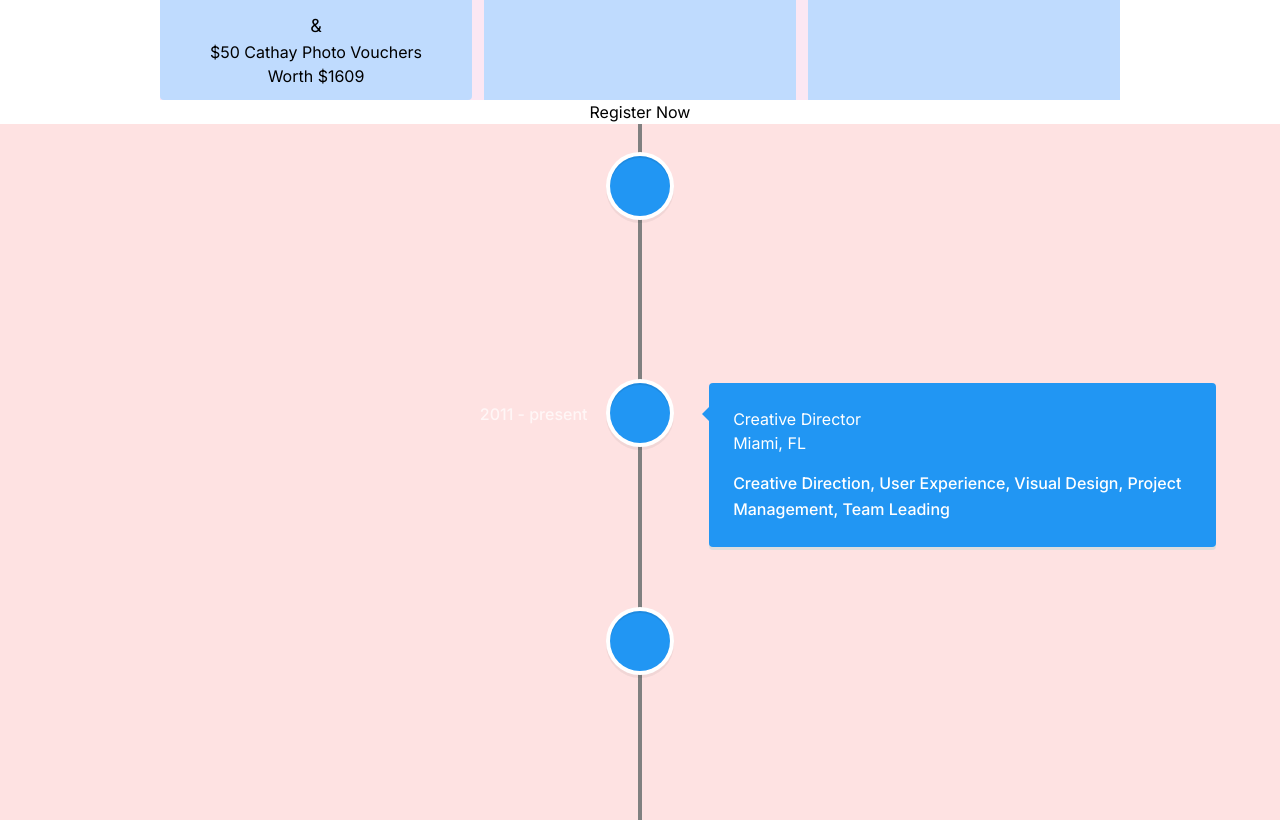
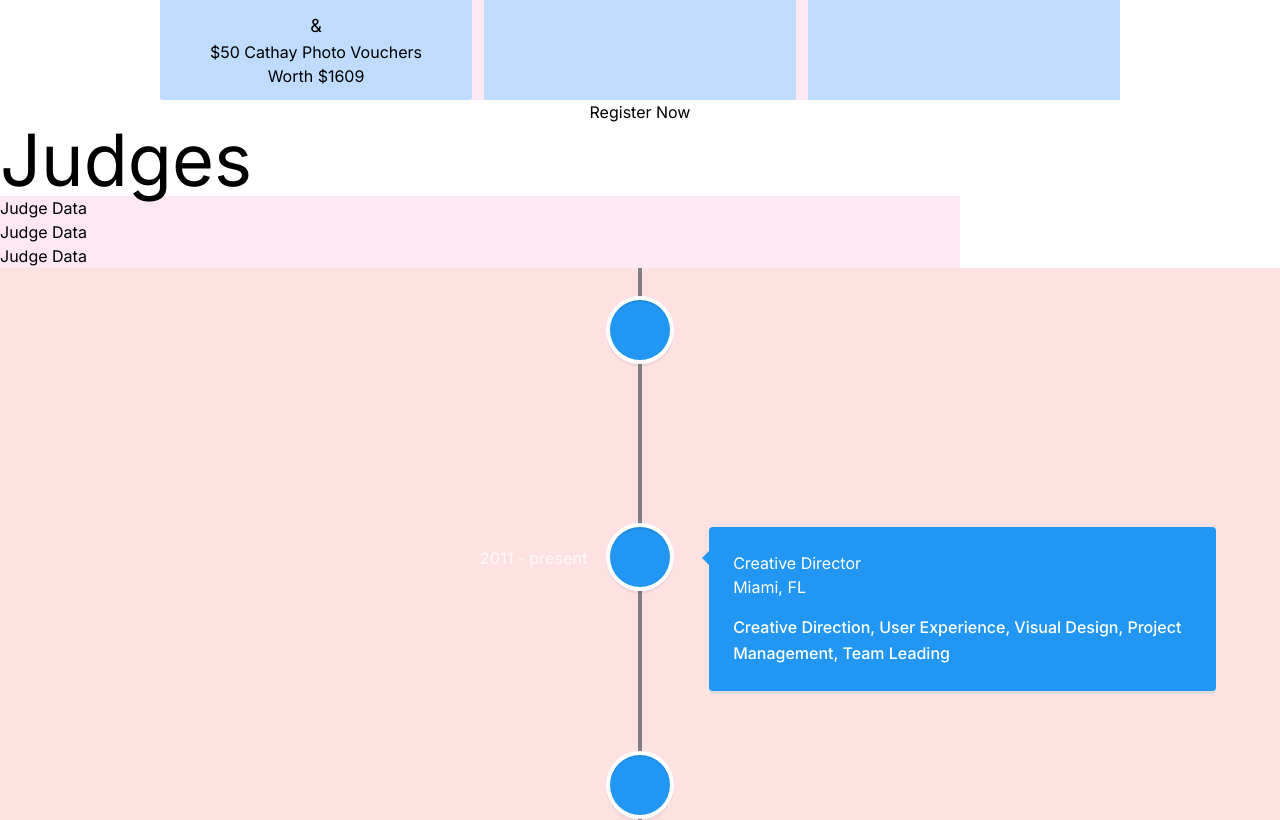
Before and after one commit to tanshiyu1999/montage2024, a Next.js app: page / in a window 1280 px wide. Shown: the part 1380-2200 px from the top of the page. Built offline with nearby package versions, Linux system fonts and the light colour scheme.

Commit message:
add favicon

```diff
--- a/app/layout.js
+++ b/app/layout.js
@@ -4,8 +4,9 @@ import "./globals.css";
 const inter = Inter({ subsets: ["latin"] });
 
 export const metadata = {
-  title: "Create Next App",
-  description: "Generated by create next app",
+  title: "Montage 2024",
+  description: "Montage 2024 is NUSPS's annual flagship event.",
+  image: "/montage-black.png"
 };
 
 export default function RootLayout({ children }) {
--- a/app/page.js
+++ b/app/page.js
@@ -3,13 +3,20 @@ import Landing from "./ui/landing";
 import Theme from "./ui/theme";
 import History from "./ui/history";
 import Timeline from "./ui/timeline";
+import Faq from "./ui/faq";
+import Judges from "./ui/judges";
+import { metadata } from "./layout";
+
+
 
 export default function Home() {
   return (
     <main>
       <Landing />
       <Theme />
+      <Judges />
       <Timeline />
       <History />
+      <Faq />
     </main>
   );}
--- /dev/null
+++ b/app/ui/faq.js
@@ -0,0 +1,13 @@
+import Image from "next/image";
+
+
+export default function Faq() {
+  return (
+    <div>
+      <h1>FAQ Details:</h1>
+      <p>In light of the qualitative and quantitative indicators as stated above, NUSPS has constructed a robust Frequently Asked Questions (FAQs) section as follows:</p>
+      <div id="faq-container-holder" className="">
+
+      </div>
+    </div>
+  );}
--- a/app/ui/judges.js
+++ b/app/ui/judges.js
@@ -2,23 +2,19 @@ import Image from "next/image";
 
 export default function Judges() {
   return (
-    <div className="relative">
-      <Image
-        src="/landing.png"
-        layout="responsive"
-        width={0}
-        height={0}
-        className="opacity-100 w-full h-auto brightness-50"
-        alt="First Place Prize Image"
-      />
-      <Image
-        src="/montage-white.png" // Replace with your overlay image path
-        layout="intrinsic"
-        width={1000}
-        height={100}
-        alt="Overlay Image"
-        className="absolute top-1/2 left-1/2 transform -translate-x-1/2 -translate-y-1/2"
-      />
+    <div>
+      <h1 className="text-7xl">Judges</h1>
+      <div className="grid-cols-3 gap-3 w-9/12 bg-pink-100">
+        <div>
+          Judge Data
+        </div>
+        <div>
+          Judge Data
+        </div>
+        <div>
+          Judge Data
+        </div>
+      </div>
     </div>
   );
 }
```
